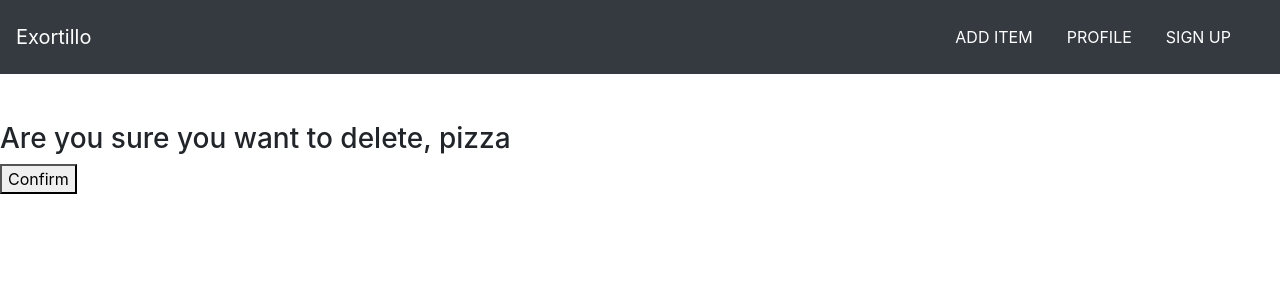
After one commit to pawanchavan3/Django_Pchavan, a Django app: template mysite/food/templates/food/item-delete.html in a window 1280 px wide. The commit adds this page. Shown: the top 300 px of the page. Run offline with Django 3.2, Linux system fonts and the light colour scheme; the template is opened without the code that fills it: values that come from a table or form of the project are taken from there, others are empty; data comes from the database, SQL or seed files in the repository; parts of the project's set-up code (start-up, migrations or seed data) failed here and were passed over.

Commit message:
commit:36

```diff
--- a/mysite/food/templates/food/detail.html
+++ b/mysite/food/templates/food/detail.html
@@ -46,7 +46,7 @@
                 </a>
 
                 <a
-                href=""
+                href="{% url 'food:delete_item' item.id %}"
                 style="width: 80px;"
                 class="btn btn-danger"
                 >
--- /dev/null
+++ b/mysite/food/templates/food/item-delete.html
@@ -0,0 +1,11 @@
+{% extends 'food/base.html' %}
+
+{% block body %}
+
+<form method="POST">
+    {% csrf_token %}
+    <h3>Are you sure you want to delete, {{ item.item_name }}</h3>
+    <button type="submit">Confirm</button>
+</form>
+
+{% endblock %}
--- a/mysite/food/urls.py
+++ b/mysite/food/urls.py
@@ -8,4 +8,5 @@ urlpatterns = [
     path('detail/<int:item_id>/',views.detail,name='detail'),
     path('add/',views.create_item,name='create_item'),
     path('update/<int:id>/', views.update_item, name='update_item'),
+    path('delete/<int:id>/', views.delete_item, name='delete_item'),
 ]
```
Also changed, not shown: mysite/food/views.py (+12 -0 lines).
